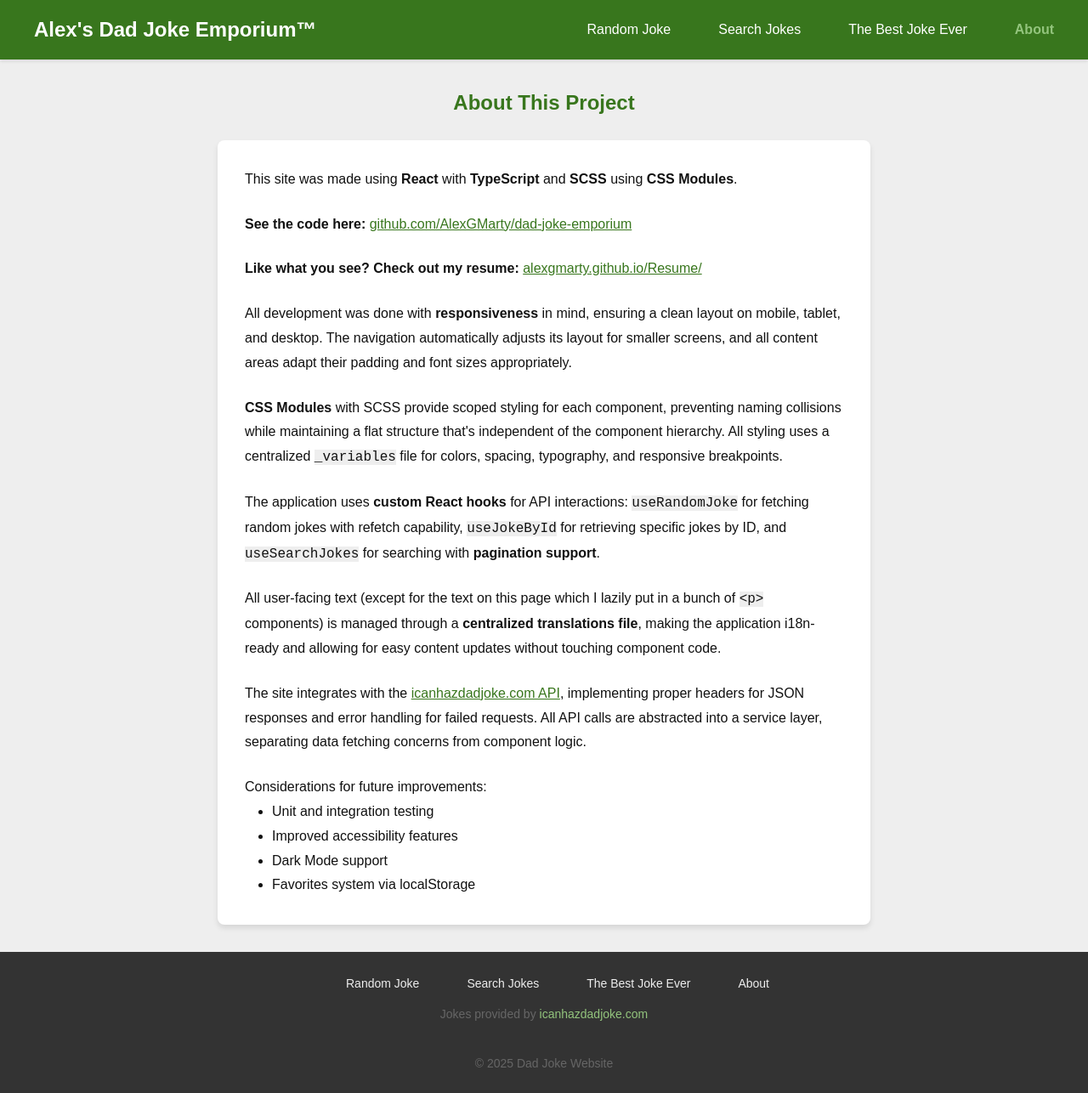
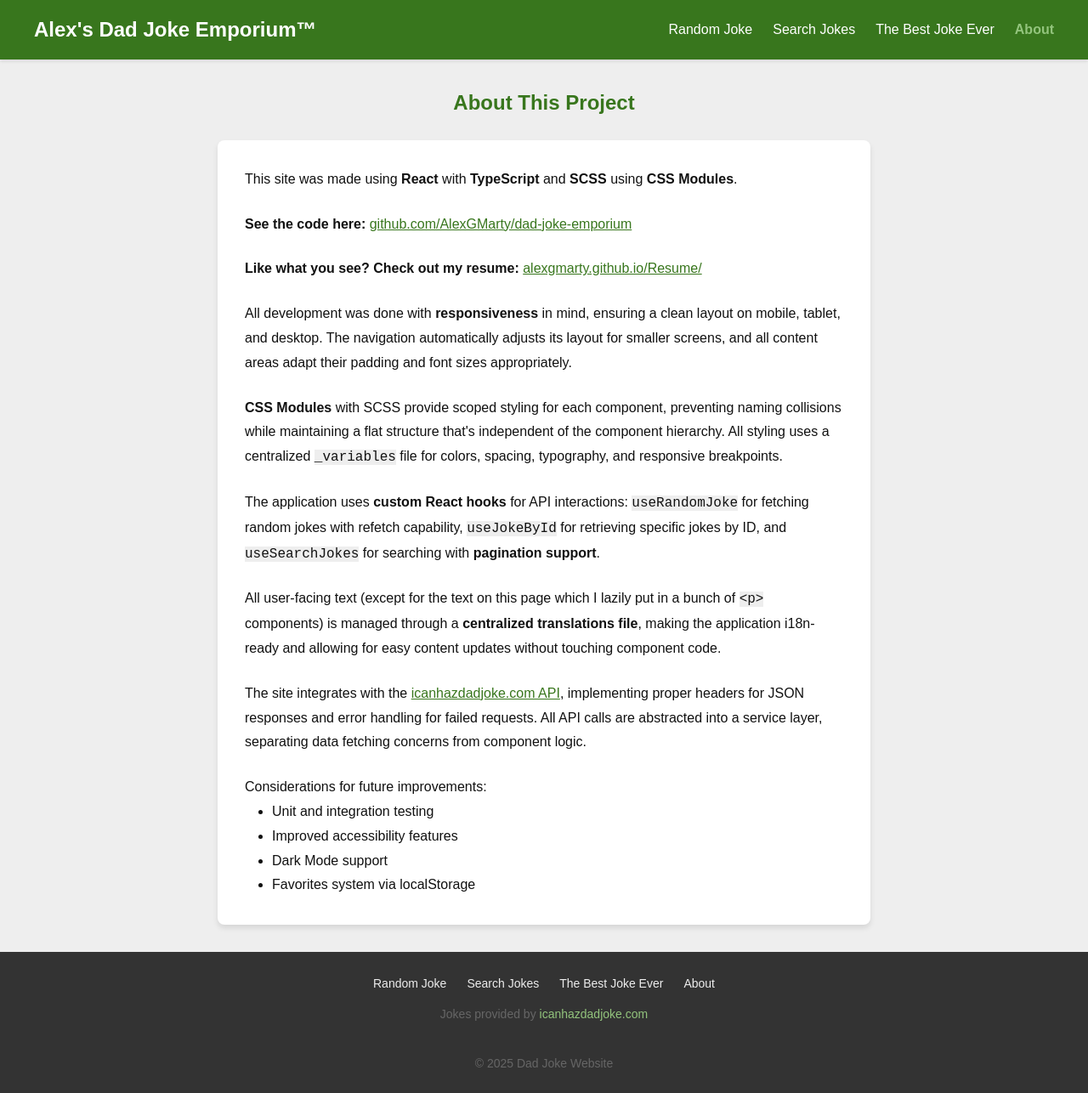
Before and after one commit to AlexGMarty/dad-joke-emporium, a React (Vite) app: page /dad-joke-emporium/about in a window 1280 px wide. Shown: the whole page at 85% size. Built offline with nearby package versions, Linux system fonts and the light colour scheme.

Commit message:
Fix nav spacing again

```diff
--- a/src/components/Footer/Footer.module.scss
+++ b/src/components/Footer/Footer.module.scss
@@ -24,8 +24,6 @@
   display: flex;
   gap: $spacing-xxl;
   list-style: none;
-  margin: 0;
-  padding: 0;
 
   a {
     color: $almost-white;
@@ -36,6 +34,10 @@
     &:hover {
       color: $light-green;
     }
+  }
+
+  li {
+    margin: 0;
   }
 }
 
--- a/src/components/Header/Header.module.scss
+++ b/src/components/Header/Header.module.scss
@@ -32,8 +32,6 @@
   display: flex;
   gap: $spacing-xxl;
   list-style: none;
-  margin: 0;
-  padding: 0;
 
   a {
     color: $white;
@@ -50,6 +48,10 @@
       font-weight: bold;
     }
   }
+
+  li {
+    margin: 0;
+  }
 }
 
 @media (max-width: $breakpoint-tablet) {
```
